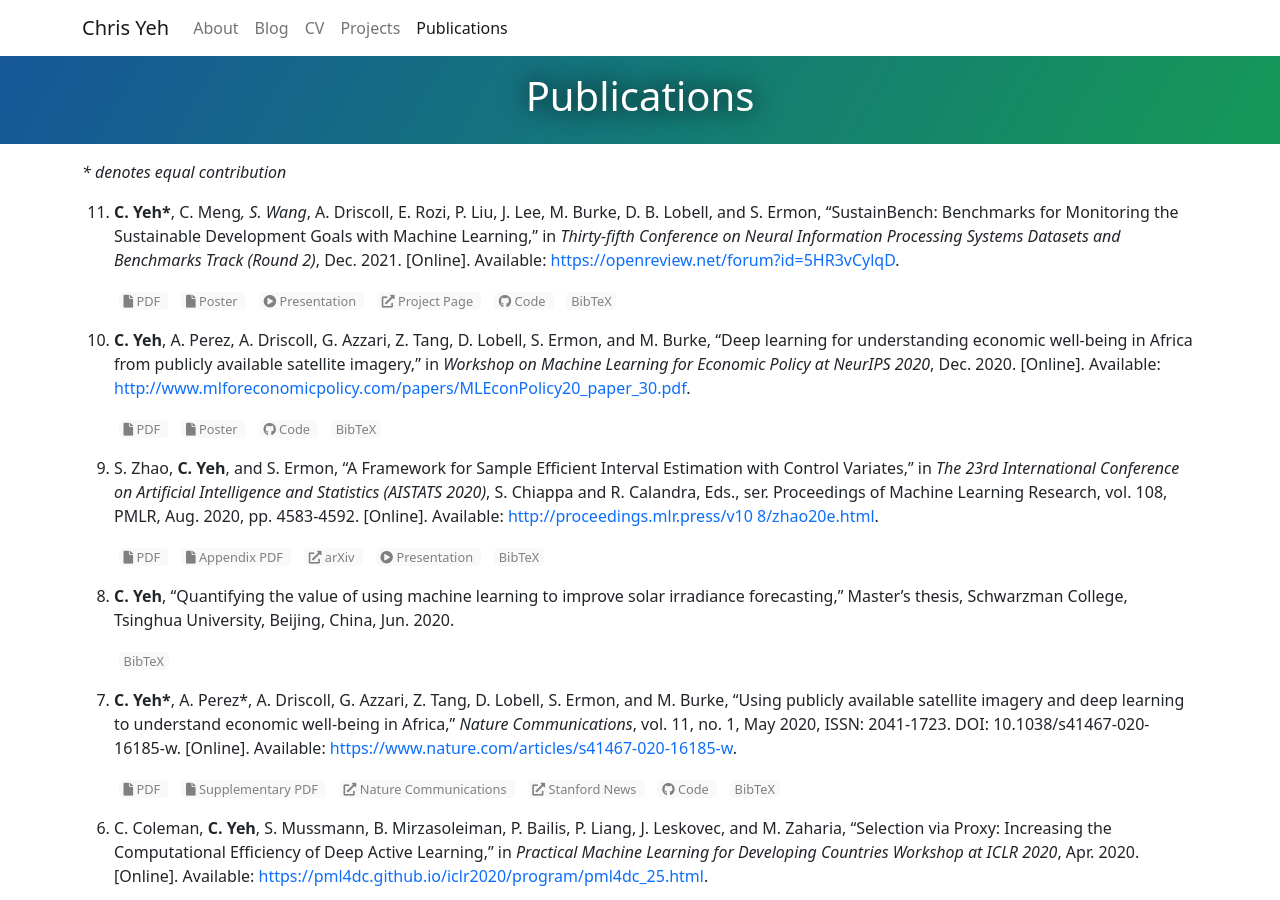
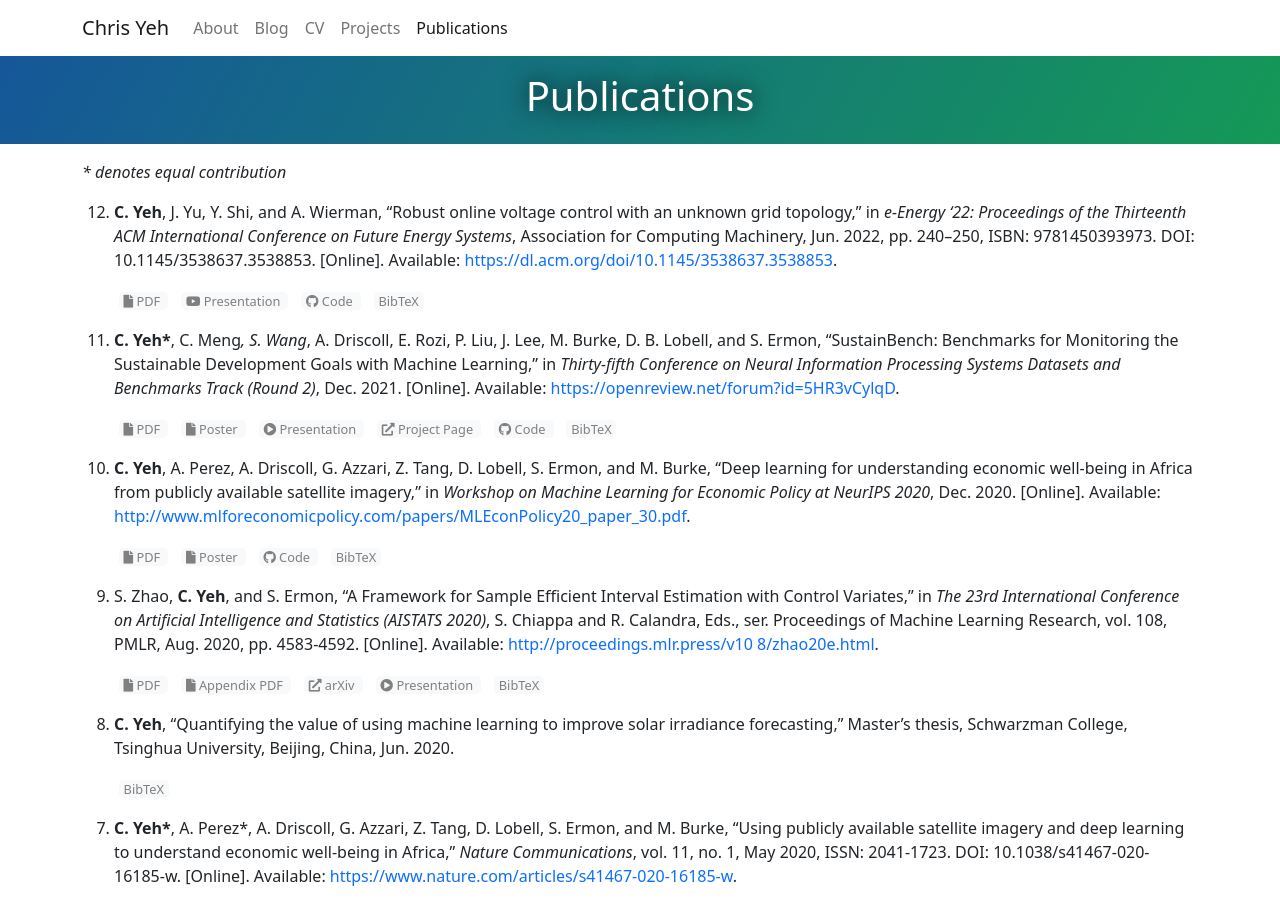
Before and after one commit to chrisyeh96/chrisyeh96.github.io, a Jekyll site: the page built from publications.md, in a window 1280 px wide and 900 px high. Built offline with Jekyll 4.4.1, drawn with Linux system fonts in a browser that asks for light colours; comment, search, counter and statistics services are not loaded.

Commit message:
Publications: add "Robust Online Voltage Control" @ ACM e-Energy 2022

```diff
--- a/_data/publications.yml
+++ b/_data/publications.yml
@@ -1,3 +1,35 @@
+####################
+# 2022
+####################
+
+- formatted: |
+    **C. Yeh**, J. Yu, Y. Shi, and A. Wierman, "Robust online voltage control with an unknown grid topology," in _e-Energy '22: Proceedings of the Thirteenth ACM International Conference on Future Energy Systems_, Association for Computing Machinery, Jun. 2022, pp. 240–250, ISBN: 9781450393973. DOI: 10.1145/3538637.3538853. [Online]. Available: [https://dl.acm.org/doi/10.1145/3538637.3538853](https://dl.acm.org/doi/10.1145/3538637.3538853).
+  bibtex: |
+    @inproceedings{
+        yeh2022robust,
+        author = {Christopher Yeh and Jing Yu and Yuanyuan Shi and Adam Wierman},
+        booktitle = {{e-Energy 22': Proceedings of the Thirteenth ACM International Conference on Future Energy Systems}},
+        doi = {10.1145/3538637.3538853},
+        isbn = {9781450393973},
+        month = {6},
+        pages = {240-250},
+        publisher = {Association for Computing Machinery},
+        title = {Robust online voltage control with an unknown grid topology},
+        url = {https://dl.acm.org/doi/10.1145/3538637.3538853},
+        year = {2022}
+    }
+  media:
+    - type: pdf
+      name: PDF
+      url: https://drive.google.com/file/d/1k1dpEC_uAwL4mS-njD1hrERgy-ZT7L5b/view?usp=sharing
+    - type: youtube
+      name: Presentation
+      url: https://youtu.be/iDhDfDrXqoA
+    - type: github
+      name: Code
+      url: https://github.com/chrisyeh96/voltctrl
+
+
 ####################
 # 2021
 ####################
```
